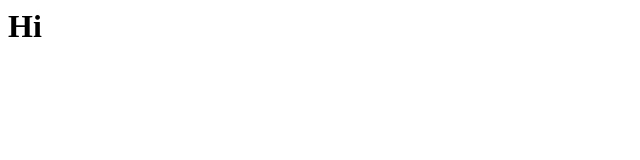
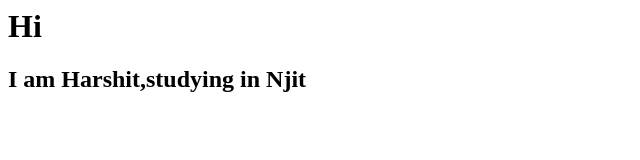
Before and after one commit to hs574/harshit, a plain HTML site: page index.html in a window 1280 px wide. Shown: the whole page, without its empty margins (0-640 px from the left). Drawn offline with Linux system fonts and the light colour scheme.

Commit message:
Second Commit

```diff
--- a/index.html
+++ b/index.html
@@ -3,5 +3,6 @@
 <h1>
 Hi
 </h1>
+<h2>I am Harshit,studying in Njit</h2>
 </body>
 </html>
```
